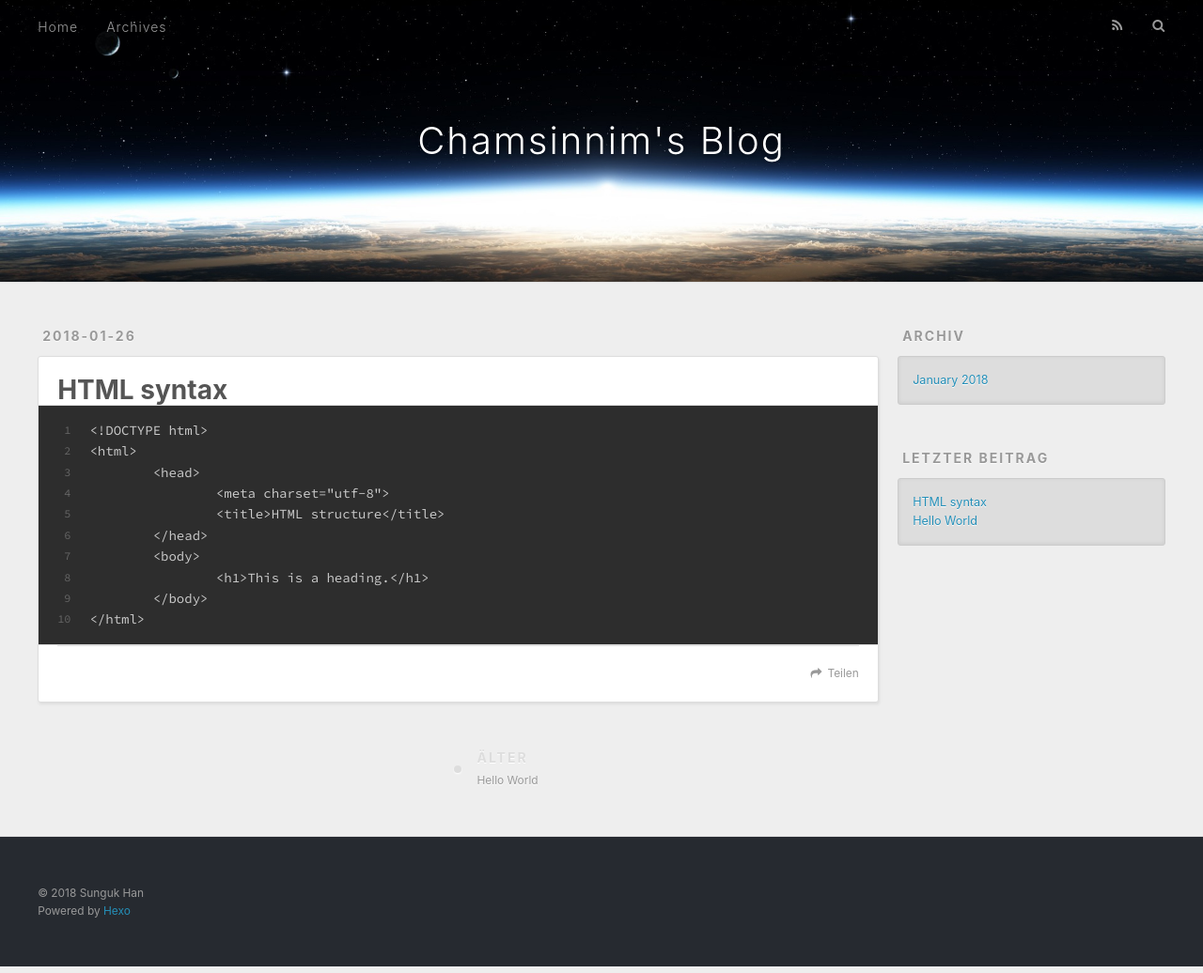
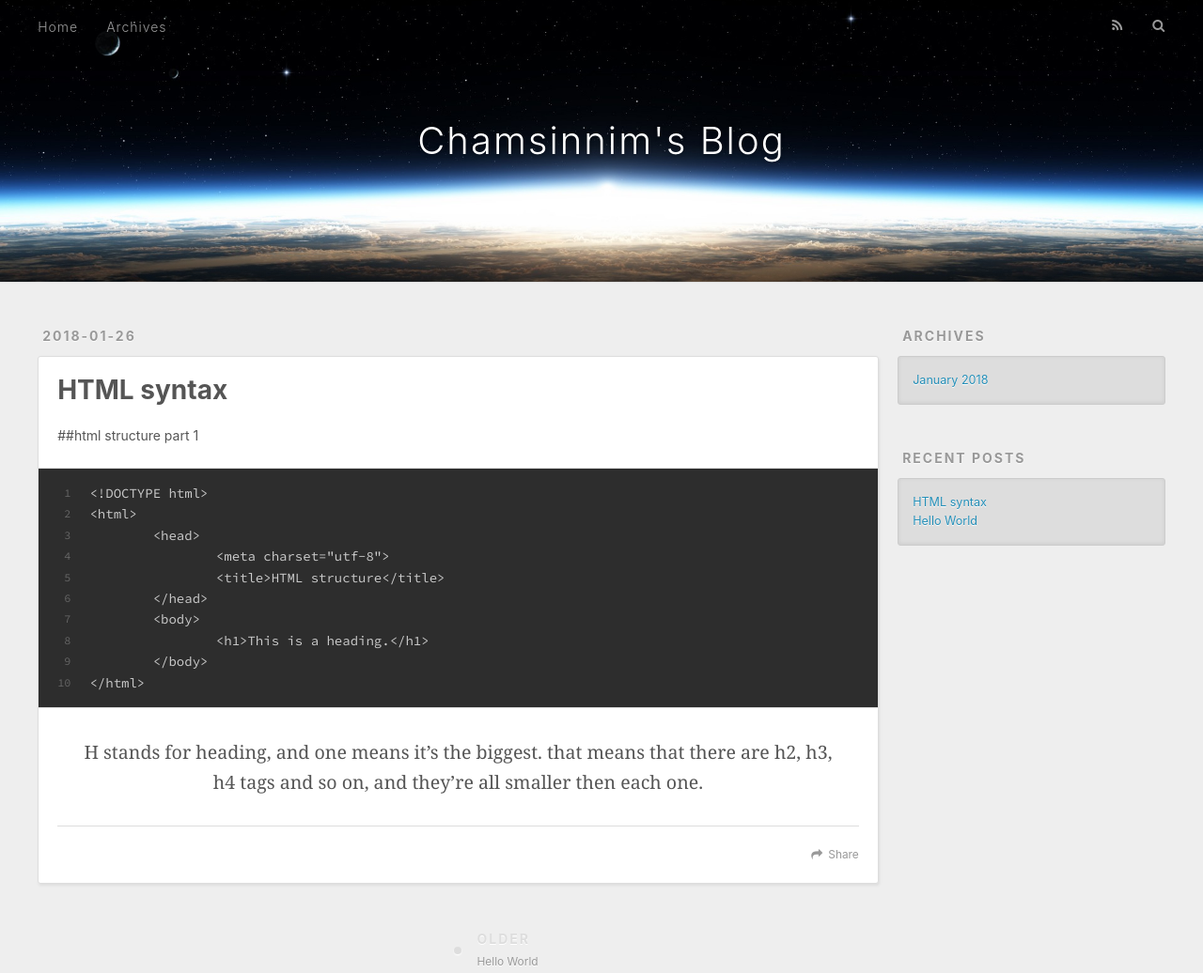
Before and after one commit to chamsinnim/chamsinnim.github.com, a plain HTML site: page 2018/01/26/first-post/index.html in a window 1280 px wide. Shown: the top 1036 px of the page at 94% size. Drawn offline with nearby package versions, Linux system fonts and the light colour scheme.

Commit message:
Site updated: 2018-01-26 01:50:57

```diff
--- a/2018/01/26/first-post/index.html
+++ b/2018/01/26/first-post/index.html
@@ -7,16 +7,16 @@
 
   <title>HTML syntax | Chamsinnim&#39;s Blog</title>
   <meta name="viewport" content="width=device-width, initial-scale=1, maximum-scale=1">
-  <meta name="description" content="12345678910&amp;lt;!DOCTYPE html&amp;gt;&amp;lt;html&amp;gt;	&amp;lt;head&amp;gt;		&amp;lt;meta charset=&amp;quot;utf-8&amp;quot;&amp;gt;		&amp;lt;title&amp;gt;HTML structure&amp;lt;/title&amp;gt;	&amp;lt;/head&amp;gt;	&amp;lt;body&amp;gt;		&amp;lt;h1&amp;gt;This is a heading.&amp;lt">
+  <meta name="description" content="##html structure part 1 12345678910&amp;lt;!DOCTYPE html&amp;gt;&amp;lt;html&amp;gt;	&amp;lt;head&amp;gt;		&amp;lt;meta charset=&amp;quot;utf-8&amp;quot;&amp;gt;		&amp;lt;title&amp;gt;HTML structure&amp;lt;/title&amp;gt;	&amp;lt;/head&amp;gt;	&amp;lt;body&amp;gt;		&amp;lt;h1&amp;">
 <meta property="og:type" content="article">
 <meta property="og:title" content="HTML syntax">
 <meta property="og:url" content="http://chamsinnim.github.com/2018/01/26/first-post/index.html">
 <meta property="og:site_name" content="Chamsinnim&#39;s Blog">
-<meta property="og:description" content="12345678910&amp;lt;!DOCTYPE html&amp;gt;&amp;lt;html&amp;gt;	&amp;lt;head&amp;gt;		&amp;lt;meta charset=&amp;quot;utf-8&amp;quot;&amp;gt;		&amp;lt;title&amp;gt;HTML structure&amp;lt;/title&amp;gt;	&amp;lt;/head&amp;gt;	&amp;lt;body&amp;gt;		&amp;lt;h1&amp;gt;This is a heading.&amp;lt">
-<meta property="og:updated_time" content="2018-01-25T16:42:29.000Z">
+<meta property="og:description" content="##html structure part 1 12345678910&amp;lt;!DOCTYPE html&amp;gt;&amp;lt;html&amp;gt;	&amp;lt;head&amp;gt;		&amp;lt;meta charset=&amp;quot;utf-8&amp;quot;&amp;gt;		&amp;lt;title&amp;gt;HTML structure&amp;lt;/title&amp;gt;	&amp;lt;/head&amp;gt;	&amp;lt;body&amp;gt;		&amp;lt;h1&amp;">
+<meta property="og:updated_time" content="2018-01-25T16:50:49.000Z">
 <meta name="twitter:card" content="summary">
 <meta name="twitter:title" content="HTML syntax">
-<meta name="twitter:description" content="12345678910&amp;lt;!DOCTYPE html&amp;gt;&amp;lt;html&amp;gt;	&amp;lt;head&amp;gt;		&amp;lt;meta charset=&amp;quot;utf-8&amp;quot;&amp;gt;		&amp;lt;title&amp;gt;HTML structure&amp;lt;/title&amp;gt;	&amp;lt;/head&amp;gt;	&amp;lt;body&amp;gt;		&amp;lt;h1&amp;gt;This is a heading.&amp;lt">
+<meta name="twitter:description" content="##html structure part 1 12345678910&amp;lt;!DOCTYPE html&amp;gt;&amp;lt;html&amp;gt;	&amp;lt;head&amp;gt;		&amp;lt;meta charset=&amp;quot;utf-8&amp;quot;&amp;gt;		&amp;lt;title&amp;gt;HTML structure&amp;lt;/title&amp;gt;	&amp;lt;/head&amp;gt;	&amp;lt;body&amp;gt;		&amp;lt;h1&amp;">
 
     <link rel="alternate" href="/atom.xml" title="Chamsinnim&#39;s Blog" type="application/atom+xml">
 
@@ -54,7 +54,7 @@
 
           <a id="nav-rss-link" class="nav-icon" href="/atom.xml" title="RSS Feed"></a>
 
-        <a id="nav-search-btn" class="nav-icon" title="Suche"></a>
+        <a id="nav-search-btn" class="nav-icon" title="Search"></a>
       </nav>
       <div id="search-form-wrap">
         <form action="//google.com/search" method="get" accept-charset="UTF-8" class="search-form"><input type="search" name="q" class="search-form-input" placeholder="Search"><button type="submit" class="search-form-submit">&#xF002;</button><input type="hidden" name="sitesearch" value="http://chamsinnim.github.com"></form>
@@ -85,11 +85,16 @@
 
     <div class="article-entry" itemprop="articleBody">
 
-        <figure class="highlight plain"><table><tr><td class="gutter"><pre><span class="line">1</span><br><span class="line">2</span><br><span class="line">3</span><br><span class="line">4</span><br><span class="line">5</span><br><span class="line">6</span><br><span class="line">7</span><br><span class="line">8</span><br><span class="line">9</span><br><span class="line">10</span><br></pre></td><td class="code"><pre><span class="line">&lt;!DOCTYPE html&gt;</span><br><span class="line">&lt;html&gt;</span><br><span class="line">	&lt;head&gt;</span><br><span class="line">		&lt;meta charset=&quot;utf-8&quot;&gt;</span><br><span class="line">		&lt;title&gt;HTML structure&lt;/title&gt;</span><br><span class="line">	&lt;/head&gt;</span><br><span class="line">	&lt;body&gt;</span><br><span class="line">		&lt;h1&gt;This is a heading.&lt;/h1&gt;</span><br><span class="line">	&lt;/body&gt;</span><br><span class="line">&lt;/html&gt;</span><br></pre></td></tr></table></figure>
+        <p>##html structure part 1</p>
+<figure class="highlight plain"><table><tr><td class="gutter"><pre><span class="line">1</span><br><span class="line">2</span><br><span class="line">3</span><br><span class="line">4</span><br><span class="line">5</span><br><span class="line">6</span><br><span class="line">7</span><br><span class="line">8</span><br><span class="line">9</span><br><span class="line">10</span><br></pre></td><td class="code"><pre><span class="line">&lt;!DOCTYPE html&gt;</span><br><span class="line">&lt;html&gt;</span><br><span class="line">	&lt;head&gt;</span><br><span class="line">		&lt;meta charset=&quot;utf-8&quot;&gt;</span><br><span class="line">		&lt;title&gt;HTML structure&lt;/title&gt;</span><br><span class="line">	&lt;/head&gt;</span><br><span class="line">	&lt;body&gt;</span><br><span class="line">		&lt;h1&gt;This is a heading.&lt;/h1&gt;</span><br><span class="line">	&lt;/body&gt;</span><br><span class="line">&lt;/html&gt;</span><br></pre></td></tr></table></figure>
+<blockquote>
+<p>H stands for heading, and one means it’s the biggest. that means that there are h2, h3, h4 tags and so on, and they’re all smaller then each one.</p>
+</blockquote>
+
 
     </div>
     <footer class="article-footer">
-      <a data-url="http://chamsinnim.github.com/2018/01/26/first-post/" data-id="cjcuq5vjs0001j04nad1zqx7v" class="article-share-link">Teilen</a>
+      <a data-url="http://chamsinnim.github.com/2018/01/26/first-post/" data-id="cjcuq5vjs0001j04nad1zqx7v" class="article-share-link">Share</a>
 
 
     </footer>
@@ -100,7 +105,7 @@
 
 
     <a href="/2018/01/26/hello-world/" id="article-nav-older" class="article-nav-link-wrap">
-      <strong class="article-nav-caption">Älter</strong>
+      <strong class="article-nav-caption">Older</strong>
       <div class="article-nav-title">Hello World</div>
     </a>
 
@@ -123,7 +128,7 @@
 
 
   <div class="widget-wrap">
-    <h3 class="widget-title">Archiv</h3>
+    <h3 class="widget-title">Archives</h3>
     <div class="widget">
       <ul class="archive-list"><li class="archive-list-item"><a class="archive-list-link" href="/archives/2018/01/">January 2018</a></li></ul>
     </div>
@@ -133,7 +138,7 @@
 
 
   <div class="widget-wrap">
-    <h3 class="widget-title">letzter Beitrag</h3>
+    <h3 class="widget-title">Recent Posts</h3>
     <div class="widget">
       <ul>
 
```
Also changed, not shown: 2018/01/26/hello-world/index.html (+5 -5 lines), archives/2018/01/index.html (+4 -4 lines), archives/2018/index.html (+4 -4 lines), archives/index.html (+4 -4 lines), index.html (+11 -6 lines).
